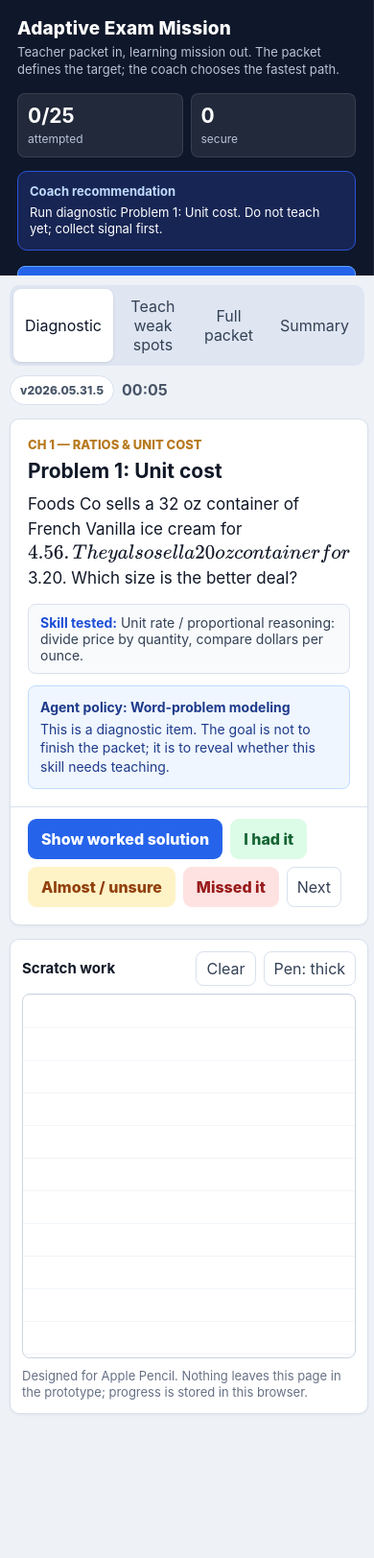
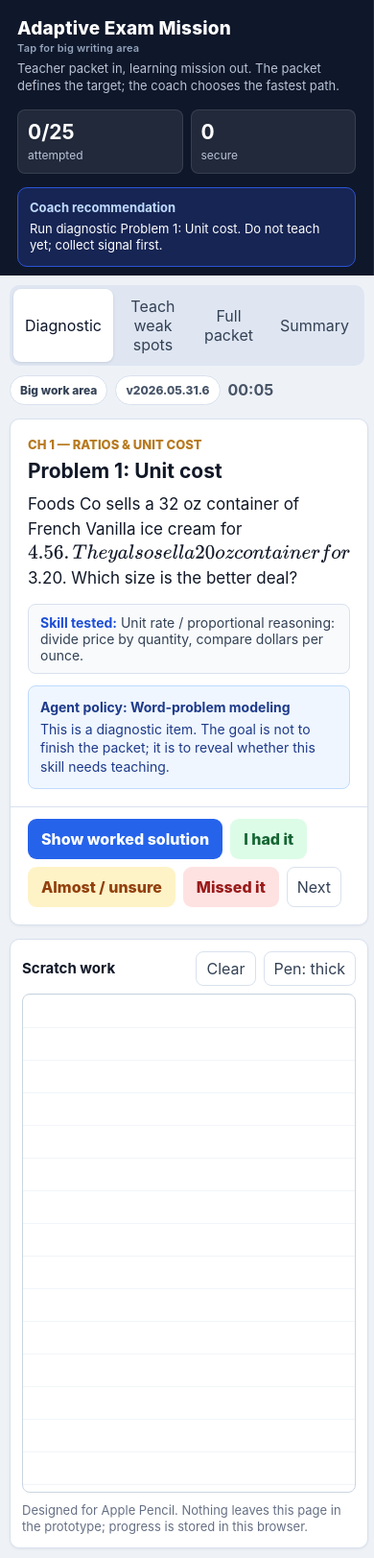
Before and after one commit to dobohler1/reps, a plain HTML site: page index.html in a window 390 px wide. Shown: the whole page at 96% size. Before the commit the page ends 1483 px from the top, so only its background shows below. Drawn offline with nearby package versions, Linux system fonts and the light colour scheme.

Commit message:
Add big writing area mode

```diff
--- a/index.html
+++ b/index.html
@@ -27,11 +27,24 @@ body {
 }
 button, input, select { font:inherit; -webkit-user-select:none; user-select:none; }
 .app { min-height:100vh; display:grid; grid-template-columns:300px minmax(0,1fr); }
+.app.workFocus { grid-template-columns:1fr; }
+.app.workFocus .side { display:none; }
+.app.workFocus .main { padding:10px; }
+.app.workFocus .workbench {
+  grid-template-columns:minmax(300px,.62fr) minmax(560px,1.38fr);
+  gap:10px;
+}
+.app.workFocus canvas { height:calc(100vh - 145px); min-height:620px; }
+.app.workFocus .problem { padding:14px; }
 .side {
   background:#0f172a; color:#fff; padding:18px; position:sticky; top:0; height:100vh;
   overflow:auto; border-right:1px solid rgba(255,255,255,.08);
 }
-.brand { font-weight:800; font-size:19px; letter-spacing:.01em; }
+.brand {
+  width:100%; border:0; background:transparent; color:#fff; padding:0; text-align:left;
+  font-weight:800; font-size:19px; letter-spacing:.01em; cursor:pointer;
+}
+.brandHint { display:block; color:#93a4bd; font-size:11px; font-weight:600; margin-top:2px; }
 .sub { color:#b8c3d6; margin:5px 0 16px; font-size:13px; line-height:1.35; }
 .statgrid { display:grid; grid-template-columns:1fr 1fr; gap:8px; margin-bottom:14px; }
 .stat { background:rgba(255,255,255,.08); border:1px solid rgba(255,255,255,.1); border-radius:8px; padding:10px; }
@@ -70,8 +83,12 @@ button, input, select { font:inherit; -webkit-user-select:none; user-select:none
   border:1px solid var(--line); border-radius:999px; padding:7px 10px;
 }
 .topMeta { display:flex; align-items:center; gap:8px; }
+.focusBtn {
+  border:1px solid var(--line); background:#fff; color:#334155; border-radius:999px;
+  padding:7px 10px; font-size:12px; font-weight:800; cursor:pointer;
+}
 .workbench {
-  display:grid; grid-template-columns:minmax(0,1fr) 420px; gap:14px; align-items:start;
+  display:grid; grid-template-columns:minmax(340px,.8fr) minmax(560px,1.2fr); gap:14px; align-items:start;
 }
 .panel {
   background:var(--card); border:1px solid var(--line); border-radius:10px;
@@ -108,7 +125,7 @@ h1 { font-size:24px; margin:7px 0 10px; line-height:1.2; }
   cursor:pointer; color:#334155;
 }
 canvas {
-  width:100%; height:430px; display:block; background:#fff; border:1px solid #cbd5e1;
+  width:100%; height:min(68vh,720px); min-height:560px; display:block; background:#fff; border:1px solid #cbd5e1;
   border-radius:8px; touch-action:none; -webkit-touch-callout:none;
   -webkit-user-select:none; user-select:none;
   background-image:linear-gradient(#f1f5f9 1px, transparent 1px);
@@ -143,7 +160,9 @@ canvas {
   .app { grid-template-columns:1fr; }
   .side { position:relative; height:auto; max-height:34vh; }
   .workbench { grid-template-columns:1fr; }
-  canvas { height:380px; }
+  canvas { height:56vh; min-height:520px; }
+  .app.workFocus .workbench { grid-template-columns:1fr; }
+  .app.workFocus canvas { height:calc(100vh - 135px); min-height:640px; }
 }
 @media (max-width: 640px) {
   .main { padding:10px; }
@@ -156,7 +175,7 @@ canvas {
 <body>
 <div class="app">
   <aside class="side">
-    <div class="brand">Adaptive Exam Mission</div>
+    <button class="brand" id="brandFocus">Adaptive Exam Mission<span class="brandHint">Tap for big writing area</span></button>
     <div class="sub">Teacher packet in, learning mission out. The packet defines the target; the coach chooses the fastest path.</div>
     <div class="statgrid">
       <div class="stat"><b id="doneStat">0/25</b><span>attempted</span></div>
@@ -178,7 +197,8 @@ canvas {
         <button id="modeSummary">Summary</button>
       </div>
       <div class="topMeta">
-        <div class="buildInfo" id="buildInfo">v2026.05.31.5</div>
+        <button class="focusBtn" id="focusBtn">Big work area</button>
+        <div class="buildInfo" id="buildInfo">v2026.05.31.6</div>
         <div class="timer" id="timer">00:00</div>
       </div>
     </div>
@@ -261,6 +281,7 @@ const key = "adaptive_exam_mission_builder_v1";
 let state = JSON.parse(localStorage.getItem(key) || "{}");
 state.grades ||= {};
 state.current ||= 1;
+state.focusWork ||= false;
 let mode = "diagnostic";
 let penThick = true;
 let started = Date.now();
@@ -475,6 +496,8 @@ function renderModeButtons(){
 }
 
 function render(){
+  document.querySelector(".app").classList.toggle("workFocus", !!state.focusWork);
+  $("focusBtn").textContent = state.focusWork ? "Exit big work" : "Big work area";
   renderModeButtons();
   renderList();
   renderStats();
@@ -520,6 +543,8 @@ $("modeReview").onclick = () => {
 };
 $("modePacket").onclick = () => { mode = "packet"; render(); };
 $("modeSummary").onclick = () => { mode = "summary"; render(); };
+$("brandFocus").onclick = () => { state.focusWork = true; save(); render(); };
+$("focusBtn").onclick = () => { state.focusWork = !state.focusWork; save(); render(); };
 
 const canvas = $("workCanvas");
 const ctx = canvas.getContext("2d");
```
